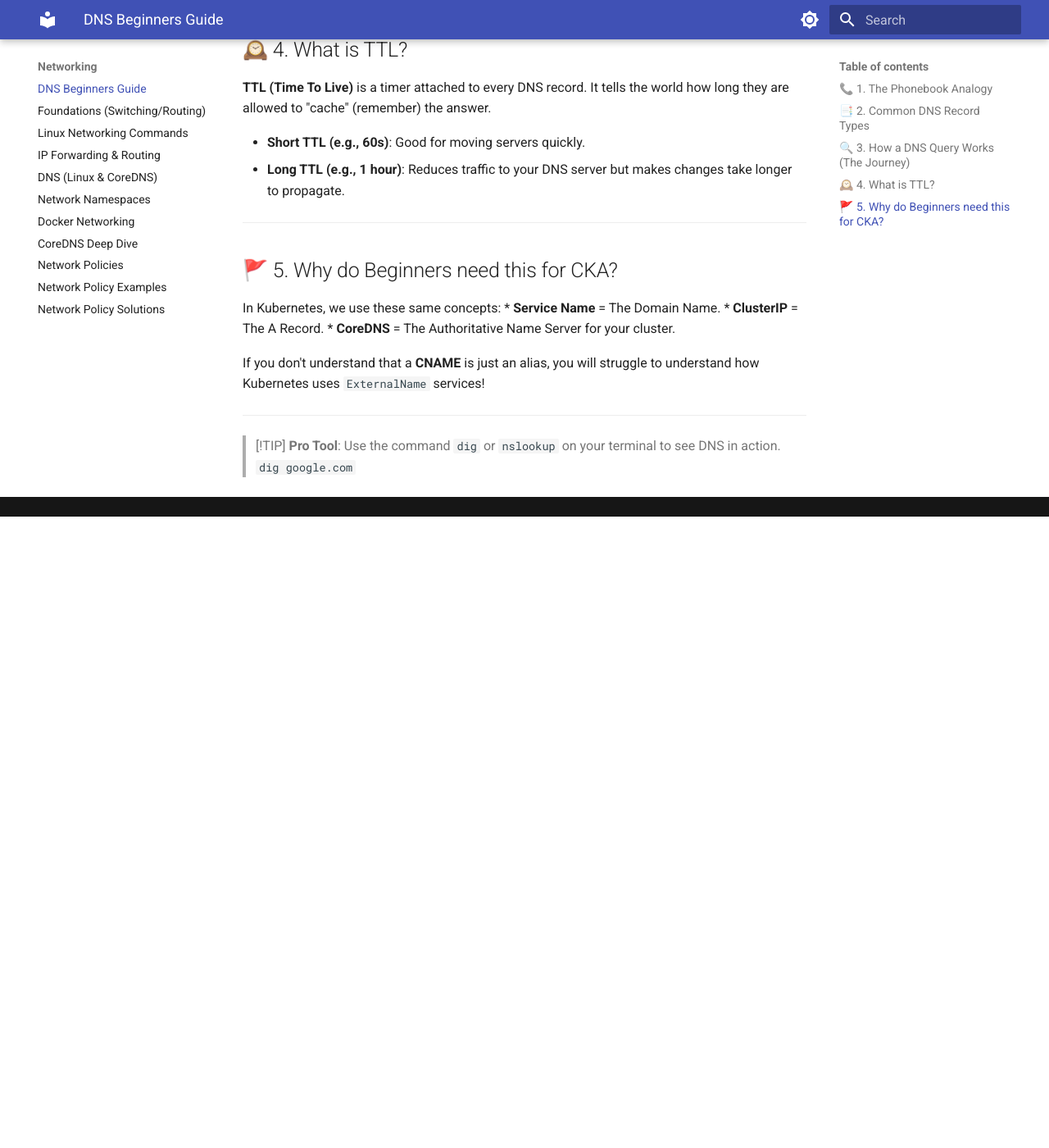
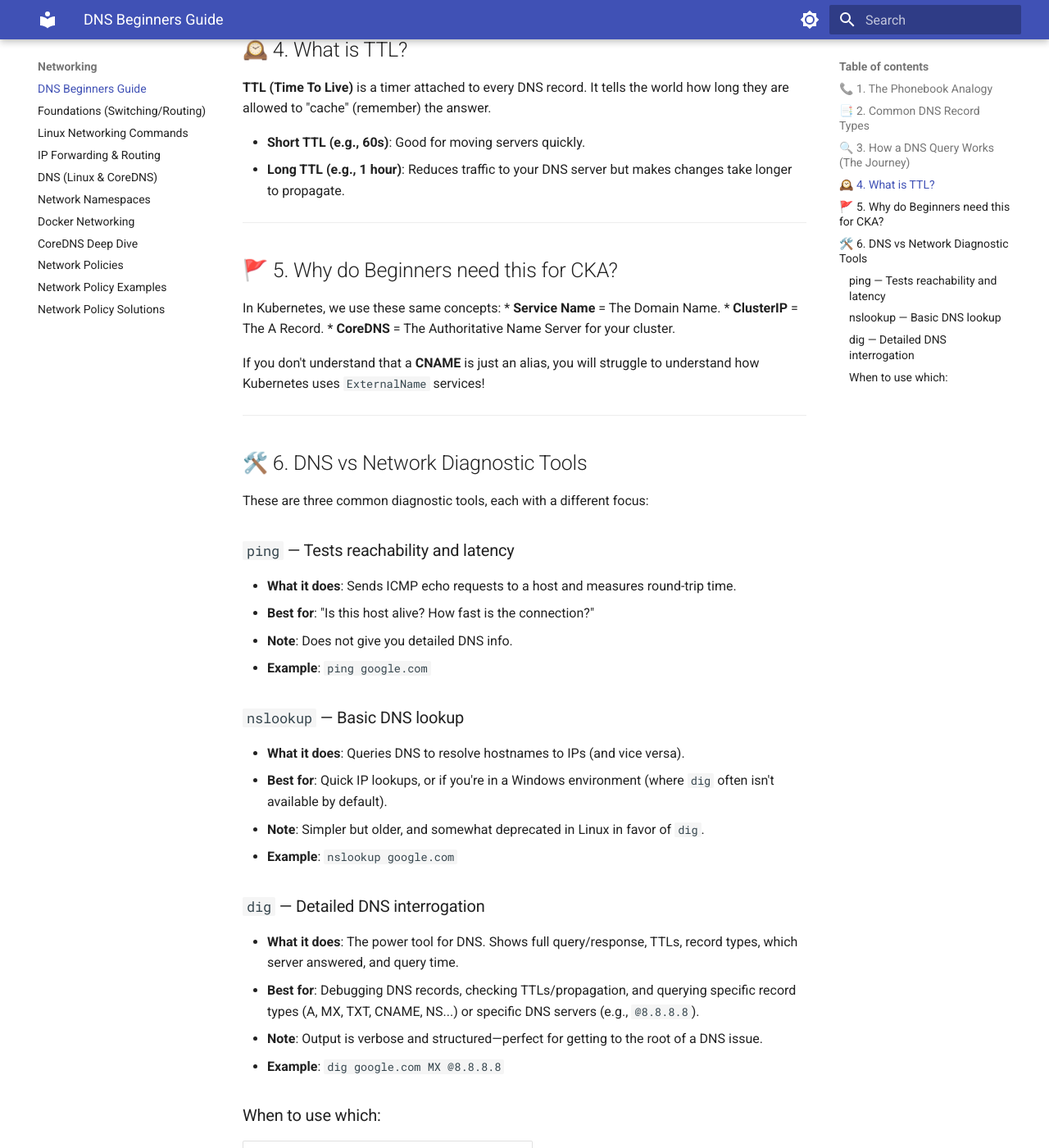
Before and after one commit to kvcenation5/cka-study-guide, an MkDocs documentation site: the page built from docs/networking/dns-beginners-guide.md, in a window 1280 px wide and 1400 px high, scrolled down 1674 px. Shown: the whole window at 82% size. Built offline with MkDocs 1.6.1 and Material for MkDocs 9.7.7, drawn with Linux system fonts in a browser that asks for light colours; before the commit the page ends 2304 px from its top, so only the background shows below that; some of the changed text lies outside the part shown.

Commit message:
Enhance DNS beginners guide with ping, nslookup, and dig tool comparison

```diff
--- a/docs/networking/dns-beginners-guide.md
+++ b/docs/networking/dns-beginners-guide.md
@@ -65,6 +65,39 @@ If you don't understand that a **CNAME** is just an alias, you will struggle to
 
 ---
 
+## 🛠️ 6. DNS vs Network Diagnostic Tools
+
+These are three common diagnostic tools, each with a different focus:
+
+### `ping` — Tests reachability and latency
+*   **What it does**: Sends ICMP echo requests to a host and measures round-trip time.
+*   **Best for**: "Is this host alive? How fast is the connection?"
+*   **Note**: Does not give you detailed DNS info.
+*   **Example**: `ping google.com`
+
+### `nslookup` — Basic DNS lookup
+*   **What it does**: Queries DNS to resolve hostnames to IPs (and vice versa).
+*   **Best for**: Quick IP lookups, or if you're in a Windows environment (where `dig` often isn't available by default).
+*   **Note**: Simpler but older, and somewhat deprecated in Linux in favor of `dig`.
+*   **Example**: `nslookup google.com`
+
+### `dig` — Detailed DNS interrogation
+*   **What it does**: The power tool for DNS. Shows full query/response, TTLs, record types, which server answered, and query time.
+*   **Best for**: Debugging DNS records, checking TTLs/propagation, and querying specific record types (A, MX, TXT, CNAME, NS...) or specific DNS servers (e.g., `@8.8.8.8`).
+*   **Note**: Output is verbose and structured—perfect for getting to the root of a DNS issue.
+*   **Example**: `dig google.com MX @8.8.8.8`
+
+### When to use which:
+
+| Goal | Tool |
+| :--- | :--- |
+| Is this host up? How fast? | `ping` |
+| Quick IP lookup | `nslookup` |
+| Windows environment (no `dig`) | `nslookup` |
+| Debug DNS records, TTLs, propagation | `dig` |
+| Check mail records, SPF/DKIM | `dig` |
+
+---
+
 > [!TIP]
-> **Pro Tool**: Use the command `dig` or `nslookup` on your terminal to see DNS in action.
-> `dig google.com`
+> **In short**: `ping` is a connectivity check, `nslookup` is a simple DNS resolver, and `dig` is a full DNS debugger.
```
